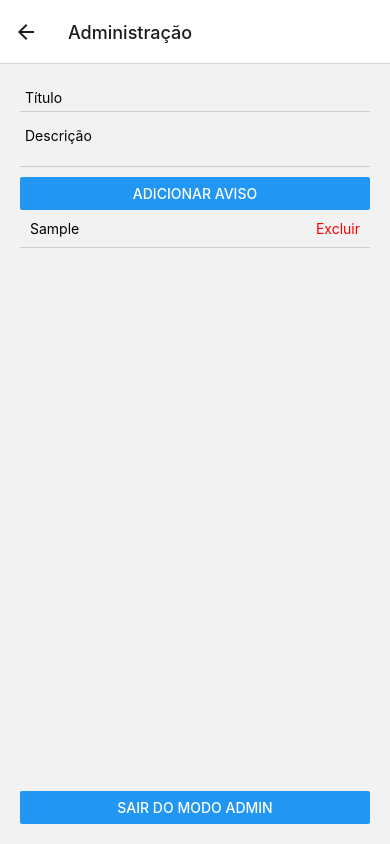
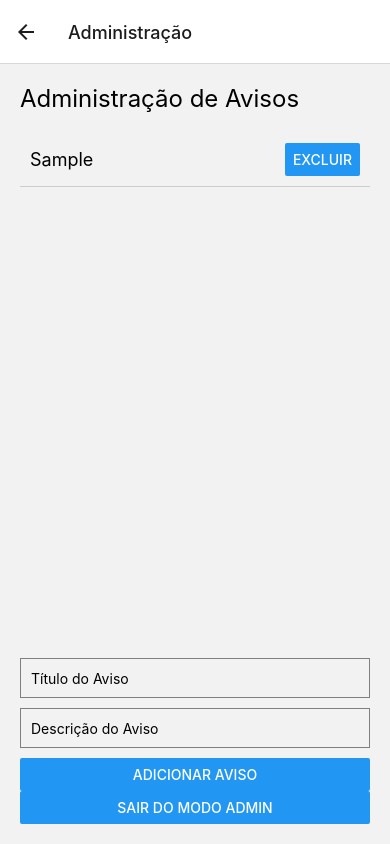
Before and after one commit to Antonio-Lousada/app-avisos, a React Native app: screen /Admin in a window 390 px wide. Both pictures are taken after typing "Sample", "Sample" into the empty fields and a click on the button "ADICIONAR AVISO". Built offline with nearby package versions, Linux system fonts and the light colour scheme.

Commit message:
Atualizar

```diff
--- a/src/screens/AdminScreen.js
+++ b/src/screens/AdminScreen.js
@@ -2,19 +2,16 @@ import React, { useState, useEffect } from "react";
 import {
   View,
   Text,
-  TextInput,
   Button,
   FlatList,
-  TouchableOpacity,
+  TextInput,
   StyleSheet,
-  Alert,
 } from "react-native";
 import AsyncStorage from "@react-native-async-storage/async-storage";
 
 const AdminScreen = ({ navigation }) => {
   const [avisos, setAvisos] = useState([]);
-  const [titulo, setTitulo] = useState("");
-  const [descricao, setDescricao] = useState("");
+  const [newAviso, setNewAviso] = useState({ titulo: "", descricao: "" });
 
   useEffect(() => {
     const loadAvisos = async () => {
@@ -26,16 +23,10 @@ const AdminScreen = ({ navigation }) => {
   }, []);
 
   const handleAddAviso = async () => {
-    const newAviso = {
-      id: Date.now(),
-      titulo,
-      descricao,
-    };
-    const updatedAvisos = [...avisos, newAviso];
+    const updatedAvisos = [...avisos, { ...newAviso, id: Date.now() }];
     setAvisos(updatedAvisos);
     await AsyncStorage.setItem("avisos", JSON.stringify(updatedAvisos));
-    setTitulo("");
-    setDescricao("");
+    setNewAviso({ titulo: "", descricao: "" });
   };
 
   const handleDeleteAviso = async (id) => {
@@ -50,32 +41,33 @@ const AdminScreen = ({ navigation }) => {
 
   return (
     <View style={styles.container}>
-      <TextInput
-        placeholder="Título"
-        value={titulo}
-        onChangeText={setTitulo}
-        style={styles.input}
+      <Text style={styles.title}>Administração de Avisos</Text>
+      <FlatList
+        data={avisos}
+        keyExtractor={(item) => item.id.toString()}
+        renderItem={({ item }) => (
+          <View style={styles.avisoItem}>
+            <Text style={styles.avisoTitle}>{item.titulo}</Text>
+            <Button
+              title="Excluir"
+              onPress={() => handleDeleteAviso(item.id)}
+            />
+          </View>
+        )}
       />
       <TextInput
-        placeholder="Descrição"
-        value={descricao}
-        onChangeText={setDescricao}
         style={styles.input}
-        multiline
+        placeholder="Título do Aviso"
+        value={newAviso.titulo}
+        onChangeText={(text) => setNewAviso({ ...newAviso, titulo: text })}
+      />
+      <TextInput
+        style={styles.input}
+        placeholder="Descrição do Aviso"
+        value={newAviso.descricao}
+        onChangeText={(text) => setNewAviso({ ...newAviso, descricao: text })}
       />
       <Button title="Adicionar Aviso" onPress={handleAddAviso} />
-      <FlatList
-        data={avisos}
-        renderItem={({ item }) => (
-          <View style={styles.avisoItem}>
-            <Text>{item.titulo}</Text>
-            <TouchableOpacity onPress={() => handleDeleteAviso(item.id)}>
-              <Text style={styles.deleteButton}>Excluir</Text>
-            </TouchableOpacity>
-          </View>
-        )}
-        keyExtractor={(item) => item.id.toString()}
-      />
       <Button title="Sair do modo Admin" onPress={handleLogout} />
     </View>
   );
@@ -86,21 +78,27 @@ const styles = StyleSheet.create({
     flex: 1,
     padding: 20,
   },
-  input: {
-    borderBottomWidth: 1,
-    borderBottomColor: "#ccc",
-    marginBottom: 10,
-    padding: 5,
+  title: {
+    fontSize: 24,
+    marginBottom: 20,
   },
   avisoItem: {
     flexDirection: "row",
     justifyContent: "space-between",
+    alignItems: "center",
     padding: 10,
     borderBottomWidth: 1,
     borderBottomColor: "#ccc",
   },
-  deleteButton: {
-    color: "red",
+  avisoTitle: {
+    fontSize: 18,
+  },
+  input: {
+    height: 40,
+    borderColor: "gray",
+    borderWidth: 1,
+    marginBottom: 10,
+    paddingHorizontal: 10,
   },
 });
 
--- a/src/screens/HomeScreen.js
+++ b/src/screens/HomeScreen.js
@@ -21,15 +21,14 @@ const HomeScreen = ({ navigation }) => {
       setAvisos(JSON.parse(avisosData) || []);
     };
 
-    loadAvisos();
-
     const loadLidos = async () => {
       const lidosData = await AsyncStorage.getItem("lidos");
       setLidos(JSON.parse(lidosData) || {});
     };
 
+    loadAvisos();
     loadLidos();
-  }, []);
+  }, [isAdmin]); // Adicionando isAdmin aqui para recarregar quando o admin logar/deslogar
 
   const handlePress = async (id) => {
     const newLidos = { ...lidos, [id]: true };
@@ -49,8 +48,8 @@ const HomeScreen = ({ navigation }) => {
         },
         {
           text: "OK",
-          onPress: (password) => {
-            if (password === "admin1234") {
+          onPress: (text) => {
+            if (text === "admin1234") {
               setIsAdmin(true);
               navigation.navigate("Admin");
             } else {
```
